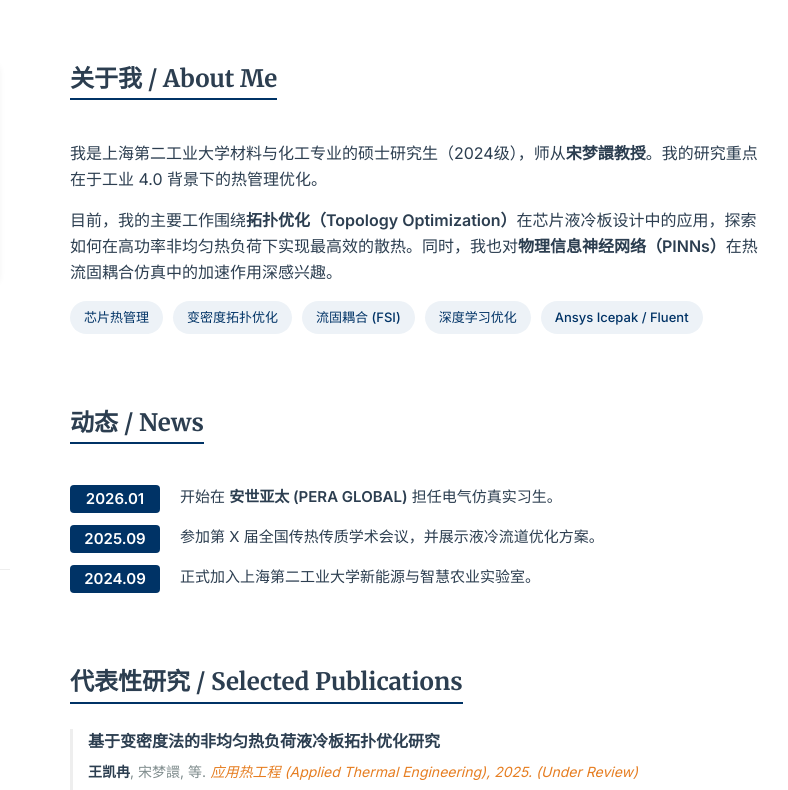
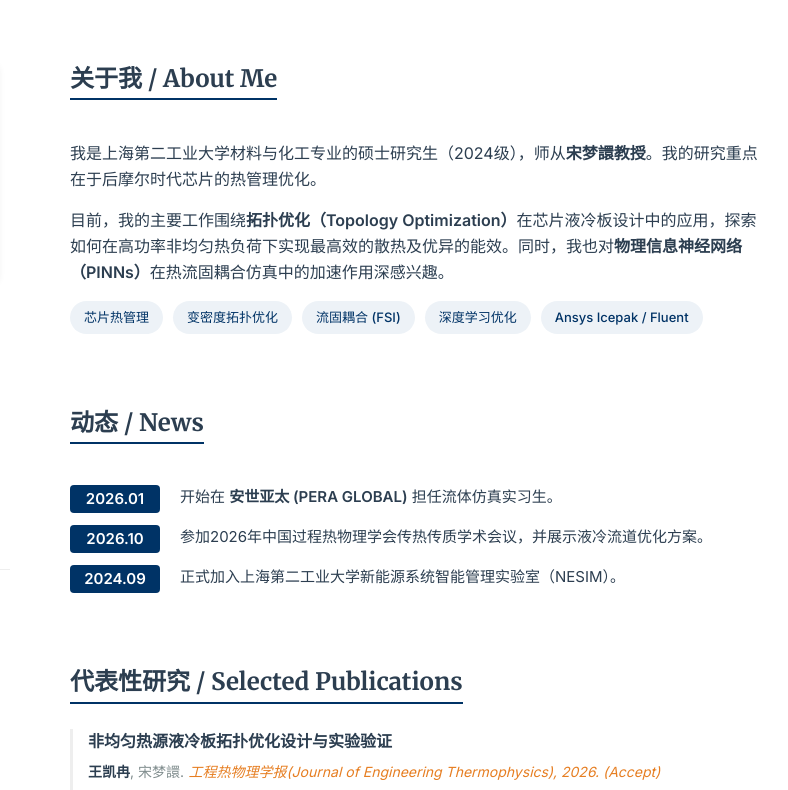
Before and after one commit to SXUwang/CV, a plain HTML site: page index.html in a window 1280 px wide. Shown: the top 790 px of the page, 360-1148 px from the left. Drawn offline with Linux system fonts and the light colour scheme.

Commit message:
Add files via upload

```diff
--- a/index.html
+++ b/index.html
@@ -189,10 +189,10 @@
         <section id="about">
             <h2>关于我 / About Me</h2>
             <p>
-                我是上海第二工业大学材料与化工专业的硕士研究生（2024级），师从<b>宋梦譞教授</b>。我的研究重点在于工业 4.0 背景下的热管理优化。
+                我是上海第二工业大学材料与化工专业的硕士研究生（2024级），师从<b>宋梦譞教授</b>。我的研究重点在于后摩尔时代芯片的热管理优化。
             </p>
             <p>
-                目前，我的主要工作围绕<b>拓扑优化（Topology Optimization）</b>在芯片液冷板设计中的应用，探索如何在高功率非均匀热负荷下实现最高效的散热。同时，我也对<b>物理信息神经网络（PINNs）</b>在热流固耦合仿真中的加速作用深感兴趣。
+                目前，我的主要工作围绕<b>拓扑优化（Topology Optimization）</b>在芯片液冷板设计中的应用，探索如何在高功率非均匀热负荷下实现最高效的散热及优异的能效。同时，我也对<b>物理信息神经网络（PINNs）</b>在热流固耦合仿真中的加速作用深感兴趣。
             </p>
             <div class="interest-tags">
                 <span class="tag">芯片热管理</span>
@@ -208,15 +208,15 @@
             <ul class="news-list">
                 <li class="news-item">
                     <span class="news-date">2026.01</span>
-                    <span>开始在 <b>安世亚太 (PERA GLOBAL)</b> 担任电气仿真实习生。</span>
+                    <span>开始在 <b>安世亚太 (PERA GLOBAL)</b> 担任流体仿真实习生。</span>
                 </li>
                 <li class="news-item">
-                    <span class="news-date">2025.09</span>
-                    <span>参加第 X 届全国传热传质学术会议，并展示液冷流道优化方案。</span>
+                    <span class="news-date">2026.10</span>
+                    <span>参加2026年中国过程热物理学会传热传质学术会议，并展示液冷流道优化方案。</span>
                 </li>
                 <li class="news-item">
                     <span class="news-date">2024.09</span>
-                    <span>正式加入上海第二工业大学新能源与智慧农业实验室。</span>
+                    <span>正式加入上海第二工业大学新能源系统智能管理实验室（NESIM）。</span>
                 </li>
             </ul>
         </section>
@@ -225,9 +225,9 @@
             <h2>代表性研究 / Selected Publications</h2>
 
             <div class="pub-item">
-                <span class="pub-title">基于变密度法的非均匀热负荷液冷板拓扑优化研究</span>
-                <span class="pub-authors"><b>王凯冉</b>, 宋梦譞, 等.</span>
-                <span class="pub-venue">应用热工程 (Applied Thermal Engineering), 2025. (Under Review)</span>
+                <span class="pub-title">非均匀热源液冷板拓扑优化设计与实验验证</span>
+                <span class="pub-authors"><b>王凯冉</b>, 宋梦譞.</span>
+                <span class="pub-venue">工程热物理学报(Journal of Engineering Thermophysics), 2026. (Accept)</span>
                 <div class="pub-links">
                     <a href="#">PDF</a>
                     <a href="#">Code</a>
```
